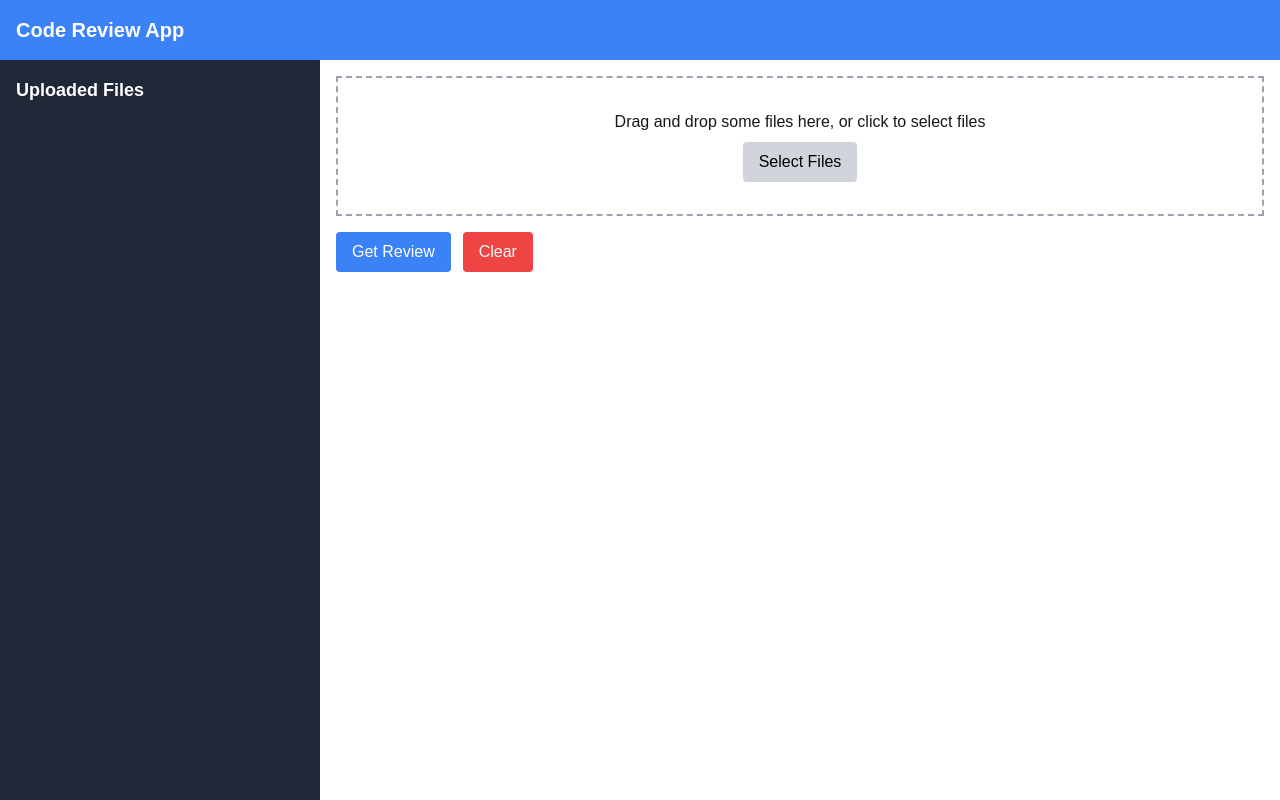
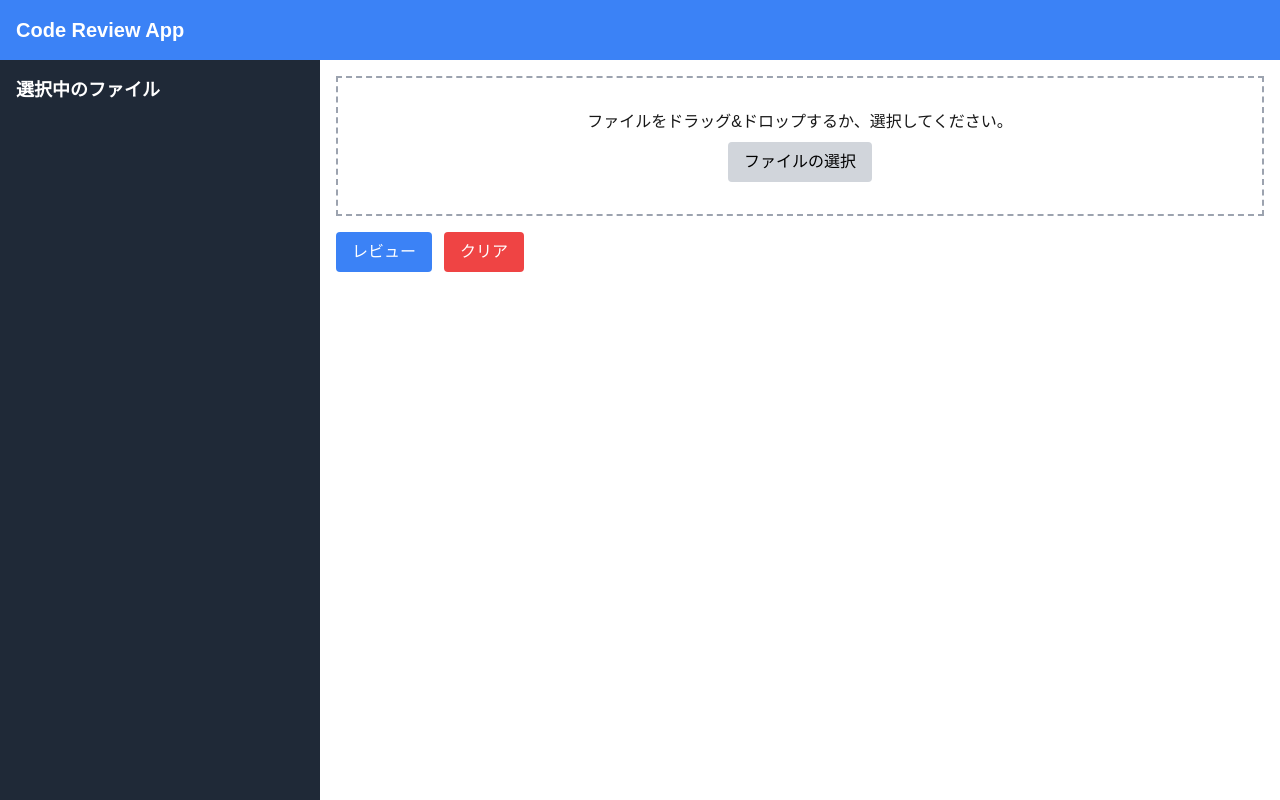
Before and after one commit to tukky-14/nextjs-code-review, a Next.js app: page / in a window 1280 px wide. Built offline with nearby package versions, Linux system fonts and the light colour scheme.

Commit message:
アプリ内の文字を日本語に変更

```diff
--- a/src/components/main/index.tsx
+++ b/src/components/main/index.tsx
@@ -56,13 +56,13 @@ const Main: FC<mainProps> = ({ files, onDrop }) => {
         <main className="max-h-screen flex-1 overflow-scroll p-4">
             <div {...getRootProps({ className: 'border-2 border-dashed border-gray-400 p-8 text-center' })}>
                 <input {...getInputProps()} />
-                <p>Drag and drop some files here, or click to select files</p>
+                <p>ファイルをドラッグ&ドロップするか、選択してください。</p>
                 <button
                     type="button"
                     onClick={open}
                     className="mt-2 rounded bg-gray-300 px-4 py-2 text-black hover:bg-gray-400"
                 >
-                    Select Files
+                    ファイルの選択
                 </button>
             </div>
             <div className="flex gap-3">
@@ -70,15 +70,15 @@ const Main: FC<mainProps> = ({ files, onDrop }) => {
                     onClick={fetchReview}
                     className="mt-4 rounded bg-blue-500 px-4 py-2 text-white hover:bg-blue-700"
                 >
-                    Get Review
+                    レビュー
                 </button>
                 <button onClick={clearReview} className="mt-4 rounded bg-red-500 px-4 py-2 text-white hover:bg-red-700">
-                    Clear
+                    クリア
                 </button>
             </div>
             {reviewResult && (
                 <div className="mt-4 rounded border bg-gray-800 p-4 text-white">
-                    <h2 className="mb-2 text-lg font-bold text-white">Code Review Result</h2>
+                    <h2 className="mb-2 text-lg font-bold text-white">【コードレビュー結果】</h2>
                     <pre className="whitespace-pre-wrap">{reviewResult}</pre>
                 </div>
             )}
--- a/src/components/sidebar/index.tsx
+++ b/src/components/sidebar/index.tsx
@@ -8,13 +8,13 @@ interface sidebarProps {
 const Sidebar: FC<sidebarProps> = ({ files, onDelete }) => {
     return (
         <aside className="w-1/4 bg-gray-800 p-4 text-white">
-            <h2 className="mb-4 text-lg font-bold text-white">Uploaded Files</h2>
+            <h2 className="mb-4 text-lg font-bold text-white">選択中のファイル</h2>
             <ul>
                 {files.map((file) => (
                     <li key={file.name} className="mb-2 flex items-center justify-between">
                         <span>{file.name}</span>
                         <button onClick={() => onDelete(file.name)} className="text-red-500 hover:text-red-700">
-                            Delete
+                            削除
                         </button>
                     </li>
                 ))}
```
